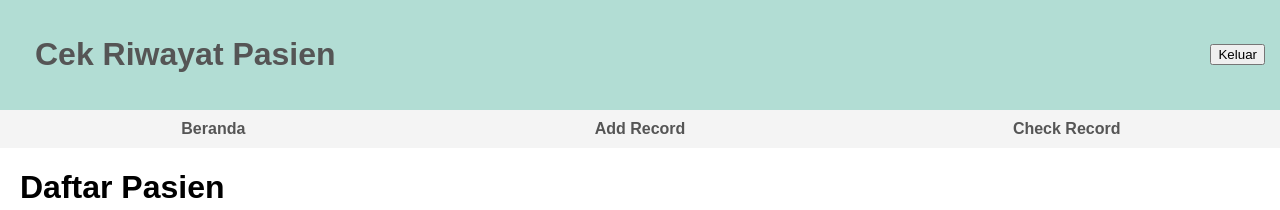
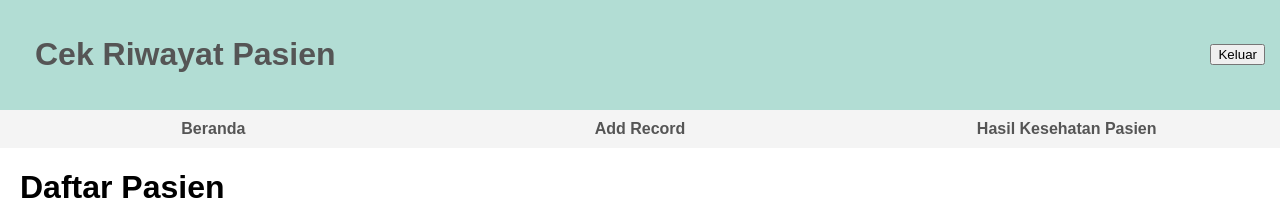
Before and after one commit to radara09/hyper-monitor-ndn, a website: page public/check/seePatients.html in a window 1280 px wide. Shown: the top 210 px of the page. Drawn offline with Linux system fonts and the light colour scheme.

Commit message:
Sub Menu ganti

```diff
--- a/public/check/seePatients.html
+++ b/public/check/seePatients.html
@@ -15,7 +15,7 @@
         <ul>
           <li><a href="../index.html">Beranda</a></li>
           <li><a href="./addRecord.html">Add Record</a></li>
-          <li><a href="./checkRecord.html">Check Record</a></li>
+          <li><a href="./checkRecord.html">Hasil Kesehatan Pasien</a></li>
         </ul>
       </nav>
   <h1>Daftar Pasien</h1>
--- a/src/main.js
+++ b/src/main.js
@@ -214,9 +214,6 @@ async function submit(evt) { //membuat fungsi async
       file: await uploadFileAndGetDownloadURL(file)
     };
 
-    //  const fileRecord = {file: file.name}
-    //  const allRecord = {newRecord, fileRecord}
-
      const jsonData = JSON.stringify(newRecord);
      const prefix = new Name("/data/adduser"); //membuat const baru dari id #app_prefix dari form
      const app = jsonData; //membuat const baru dari id #app_param dari form
```
